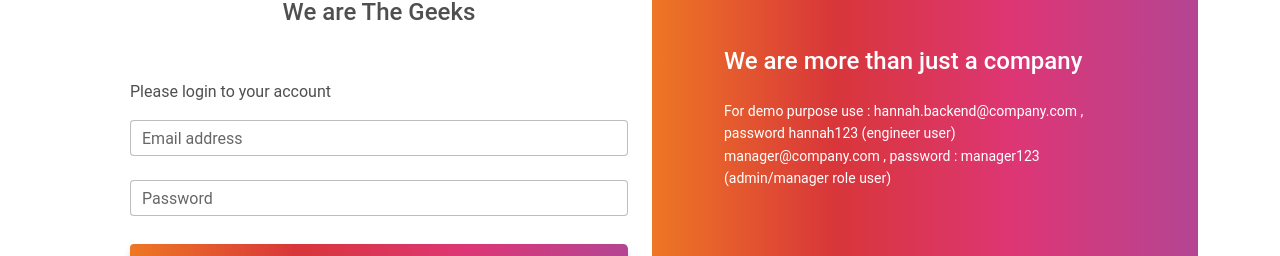
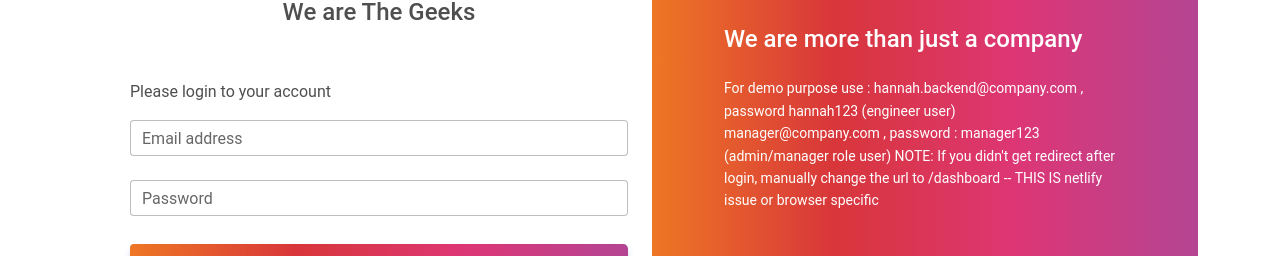
Before and after one commit to SambhavSharma0601/ResourceManagement, a React (Create React App) app in the folder ER_ManagementSystem/er-fe/: page /login in a window 1280 px wide. Shown: the part 193-449 px from the top of the page. Built offline with nearby package versions, Linux system fonts and the light colour scheme.

Commit message:
Update Login.jsx

```diff
--- a/ER_ManagementSystem/er-fe/src/pages/Login.jsx
+++ b/ER_ManagementSystem/er-fe/src/pages/Login.jsx
@@ -94,6 +94,7 @@ function Login() {
               <p className="small mb-0">
                 For demo purpose use : hannah.backend@company.com , password hannah123 (engineer user)
                 <br></br>manager@company.com , password : manager123 (admin/manager role user)
+NOTE: If you didn't get redirect after login, manually change the url to /dashboard  --  THIS IS netlify issue or browser specific
               </p>
             </div>
           </div>
```
